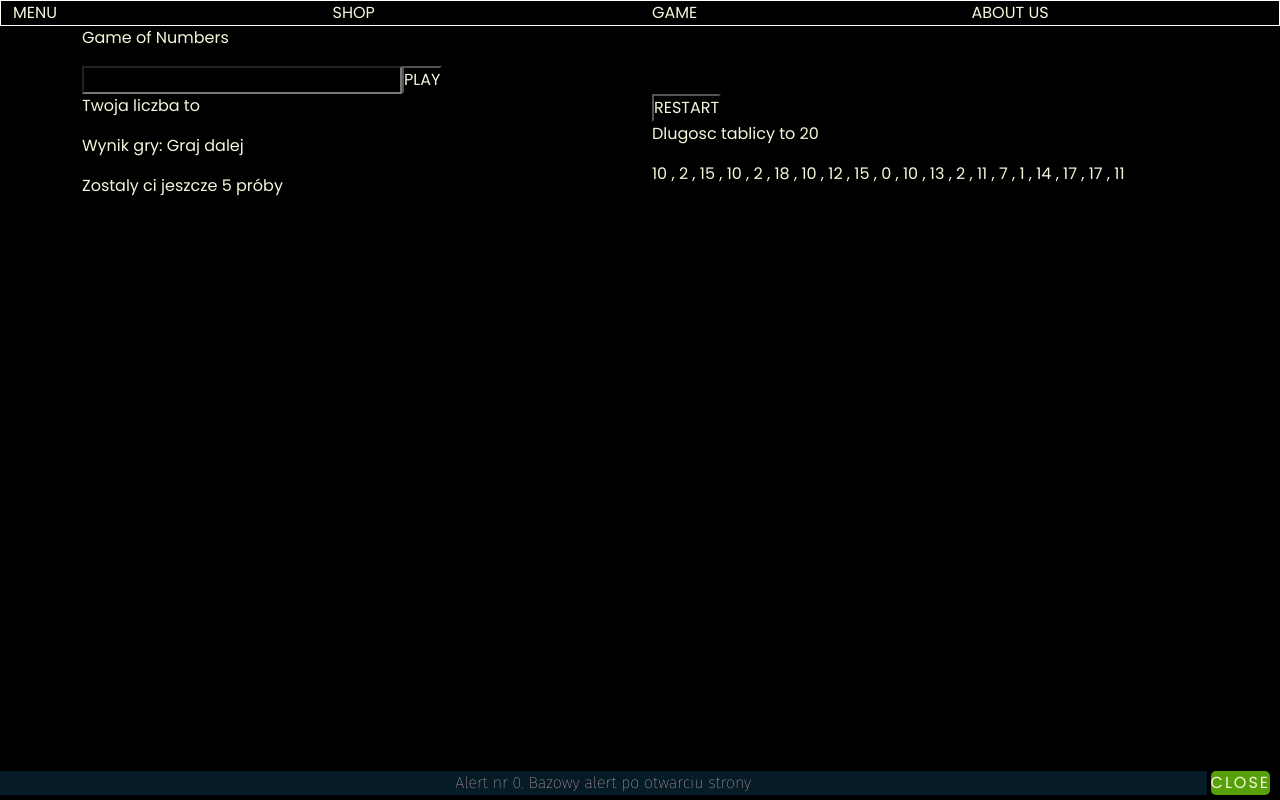
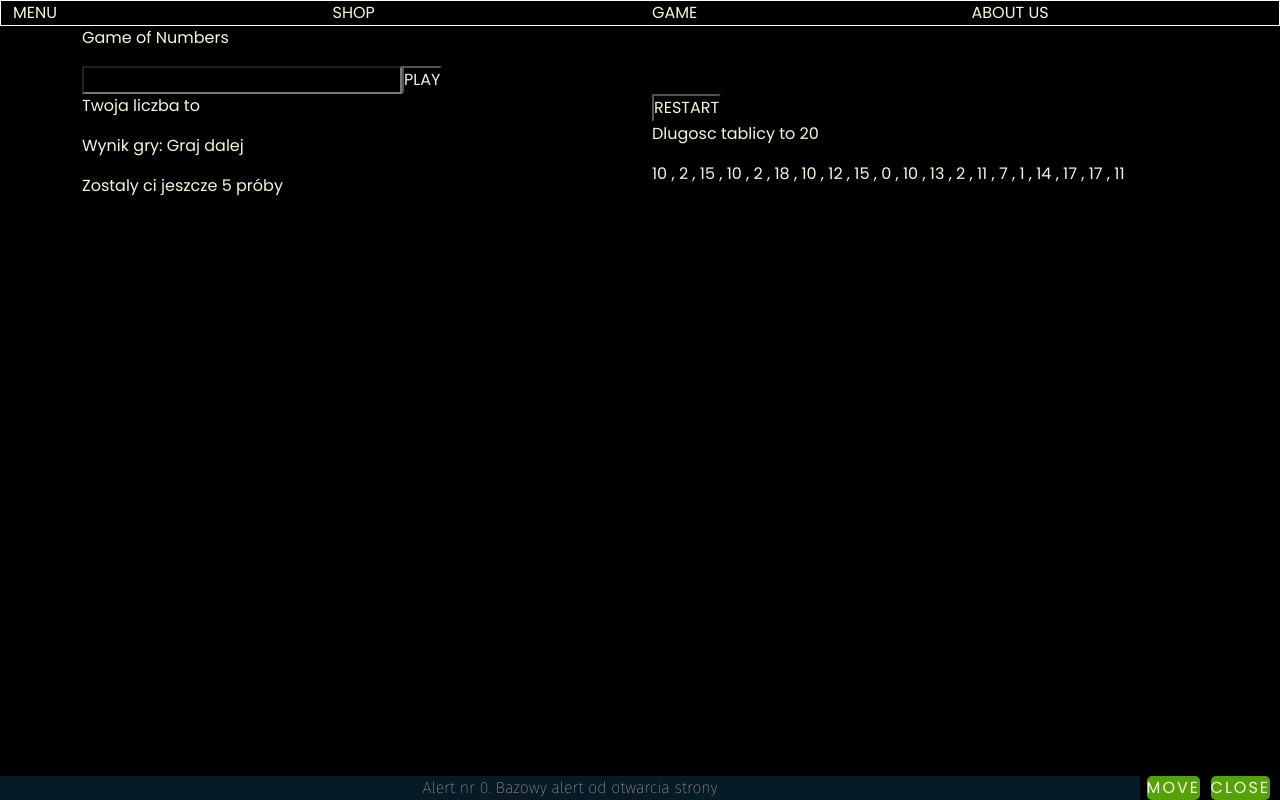
Before and after one commit to kacpi52/sidebar_template, a React (Create React App) app: page /Game in a window 1280 px wide. Built offline with nearby package versions, Linux system fonts and the light colour scheme.

Commit message:
button, and rebuild of data passing

```diff
--- a/src/Components/AlertBox/AlertBox.jsx
+++ b/src/Components/AlertBox/AlertBox.jsx
@@ -4,12 +4,13 @@ import "../../Utils/Buttons.scss";
 import "../../Utils/FontsBackgrounds.scss";
 
 const AlertBox = ({ alertText, bottom, alertKey }) => {
-  const [alertVisibility, setAlertVisibility] = useState(true);
+  const [alertVisibility, setAlertVisibility] = useState(true),
+    [alertLocation, setAlertLocation] = useState(bottom);
 
   return (
     <div
       className={
-        bottom
+        alertLocation
           ? alertVisibility
             ? "BottomAlertItem"
             : "BottomAlertItem--hidden"
@@ -27,6 +28,17 @@ const AlertBox = ({ alertText, bottom, alertKey }) => {
           key={alertKey}
           className="globalDarkButton"
           onClick={() => {
+            setAlertLocation(!alertLocation);
+          }}
+        >
+          MOVE
+        </button>
+      </span>
+      <span className="AlertItem__space">
+        <button
+          key={alertKey}
+          className="globalDarkButton"
+          onClick={() => {
             setAlertVisibility(false);
           }}
         >
--- a/src/Components/AlertBox/AlertBox.scss
+++ b/src/Components/AlertBox/AlertBox.scss
@@ -24,7 +24,7 @@
   align-items: center;
   justify-content: flex-end;
   position: absolute;
-  bottom: 5px;
+  bottom: 0;
   &--hidden {
     display: none;
   }
--- a/src/pages/GamePage.jsx
+++ b/src/pages/GamePage.jsx
@@ -20,7 +20,12 @@ const GamePage = () => {
     [alertArray, setAlertArray] = useState([]),
     [alertContent, setAlertContent] = useState([]);
 
-  const baseAlertArray = [];
+  class alertClass {
+    constructor(text, location) {
+      this.text = text;
+      this.location = location;
+    }
+  }
   const inputHandler = (text) => {
     setUserNumber(parseInt(text.target.value));
   };
@@ -33,11 +38,17 @@ const GamePage = () => {
     setTriesCounter(triesCounter + 1);
     setAlertContent((arr) => [
       ...arr,
-      `Alert - Zostaly ci jeszcze ${triesLimit - triesCounter} próby`,
+      new alertClass(
+        `Alert - Zostaly ci jeszcze ${triesLimit - triesCounter} próby`,
+        false
+      ),
     ]);
     if (isNaN(userNumber)) {
       setErrorHandler("Podaj cyfre");
-      setAlertContent((arr) => [...arr, `Alert - nie podales cyfry `]);
+      setAlertContent((arr) => [
+        ...arr,
+        new alertClass(`Alert - nie podales cyfry `, false),
+      ]);
     } else {
       event.preventDefault();
       setErrorHandler(false);
@@ -64,7 +75,7 @@ const GamePage = () => {
         console.log(` powinno dac powtorke i wynik ${checkVal}`);
         setAlertContent((arr) => [
           ...arr,
-          ` powtorka i wynik zmiennej pomocniczej ${checkVal}`,
+          new alertClass(`powinno dac powtorke i wynik ${checkVal} `, false),
         ]);
       }
     } else {
@@ -76,7 +87,11 @@ const GamePage = () => {
   const resetAll = () => {
     setResultHandler(false);
     setTriesCounter(0);
-    setAlertContent((arr) => [...arr, `alert od zresetowania`]);
+    setAlertContent((arr) => [
+      ...arr,
+      new alertClass(`Alert od zresetowania danych `, false),
+    ]);
+    console.log(alertContent);
   };
 
   useEffect(() => {
@@ -87,23 +102,25 @@ const GamePage = () => {
 
   const alertBoxArray = alertArray.map((elem, index) => {
     return (
-      <AlertBox alertText={elem} key={index} alertKey={index} bottom={false} />
+      <AlertBox
+        alertText={elem.text}
+        key={index}
+        alertKey={index}
+        bottom={elem.location}
+      />
     );
   });
 
-  baseAlertArray.push(
-    <AlertBox
-      alertText={"Bazowy alert po otwarciu strony"}
-      key={baseAlertArray.length}
-      alertKey={baseAlertArray.length}
-      bottom={true}
-    />
-  );
+  useEffect(() => {
+    setAlertContent((arr) => [
+      ...arr,
+      new alertClass(`Bazowy alert od otwarcia strony `, true),
+    ]);
+  }, []);
 
   return (
     <>
       {alertBoxArray}
-      {baseAlertArray}
       <Menu />
       <Container>
         <Row>
```
